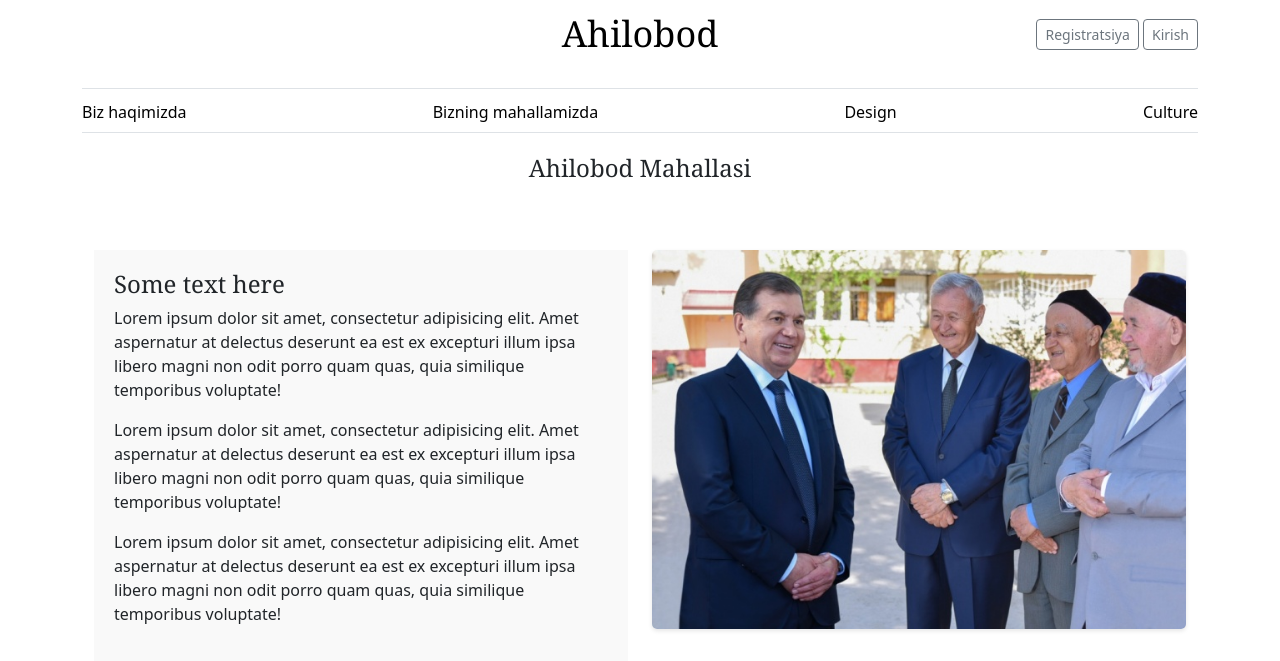
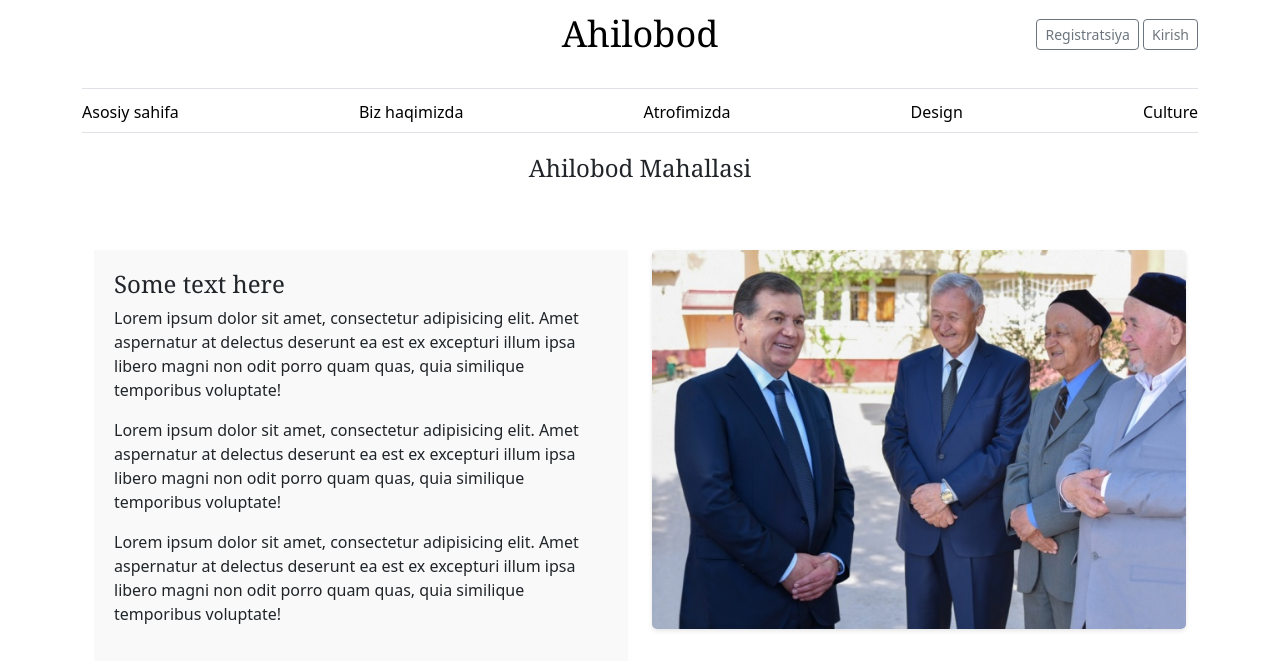
Before and after one commit to MirabbosMirzakhmedov/Mahalla, a Django app: page /about/ in a window 1280 px wide. Shown: the top 661 px of the page. Run offline with Django 5.2, Linux system fonts and the light colour scheme; some libraries are stand-ins or nearby versions.

Commit message:
made slight changes

```diff
--- a/webapp/templates/webapp/layout.html
+++ b/webapp/templates/webapp/layout.html
@@ -129,10 +129,12 @@
     <div class="nav-scroller py-1 mb-3 border-bottom">
         <nav class="nav nav-underline justify-content-between">
             <a class="nav-item nav-link link-body-emphasis"
+               href="{% url 'home' %}">Asosiy sahifa</a>
+            <a class="nav-item nav-link link-body-emphasis"
                href="{% url 'about' %}">Biz haqimizda</a>
 
             <a class="nav-item nav-link link-body-emphasis"
-               href="{% url 'business' %}">Bizning mahallamizda</a>
+               href="{% url 'business' %}">Atrofimizda</a>
             <a class="nav-item nav-link link-body-emphasis" href="#">Design</a>
             <a class="nav-item nav-link link-body-emphasis" href="#">Culture</a>
         </nav>
--- a/webapp/views.py
+++ b/webapp/views.py
@@ -191,7 +191,7 @@ def business(request):
     data = {
         'categories_with_businesses': categories_with_businesses,
         'categories': categories,
-        'title': "Bizning mahallamizda",
+        'title': "Atrofimizda",
     }
 
     return render(request, 'webapp/business.html', data)
```
Also changed, not shown: db.sqlite3.
